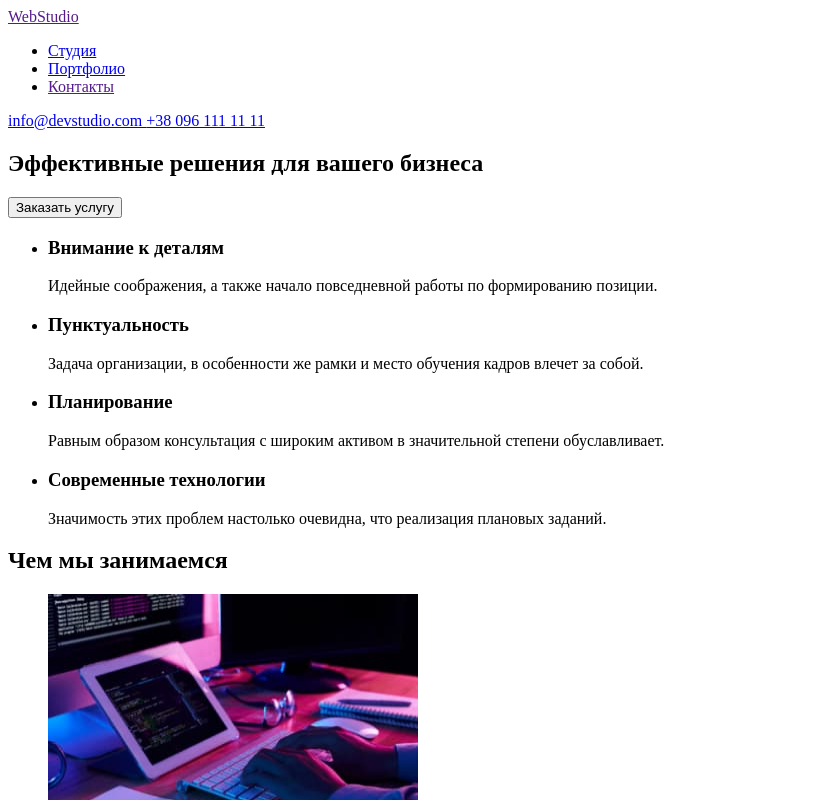
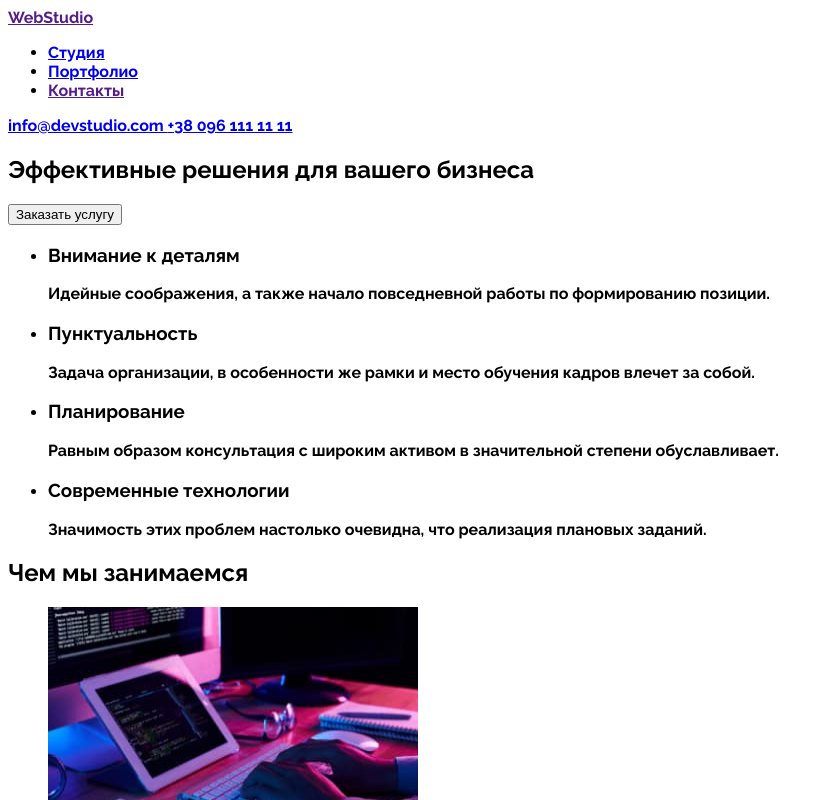
Before and after one commit to Oleh-Kutnyi/goit-markup-hw-0, a plain HTML site: page index.html in a window 1280 px wide. Shown: the top 800 px of the page, without its empty margins (0-833 px from the left). Drawn offline with Linux system fonts and the light colour scheme.

Commit message:
Add styles from Google Fonts

```diff
--- a/css/styles.css
+++ b/css/styles.css
@@ -0,0 +1,6 @@
+.body {
+        font-family: 'Roboto', sans-serif;
+        font-family: 'Montserrat', sans-serif;
+        font-family: 'Raleway', sans-serif;
+
+}
--- a/index.html
+++ b/index.html
@@ -4,10 +4,13 @@
     <meta charset="UTF-8">
     <meta http-equiv="X-UA-Compatible" content="IE=edge">
     <meta name="viewport" content="width=device-width, initial-scale=1.0">
-    <title>Document</title>
+    <title> WebStudio | Студия </title>
+    <link rel="stylesheet" href="./css/styles.css">
+    <link href="https://fonts.googleapis.com/css2?family=Montserrat:wght@400;700&family=Raleway:wght@700&family=Roboto:wght@400;500;700;900&display=swap"
+          rel="stylesheet">
 </head>
 
-<body>
+<body class="body">
 
     <header>
         <a href="">WebStudio</a>
```
Also changed, not shown: portfolio.html (+5 -2 lines).
